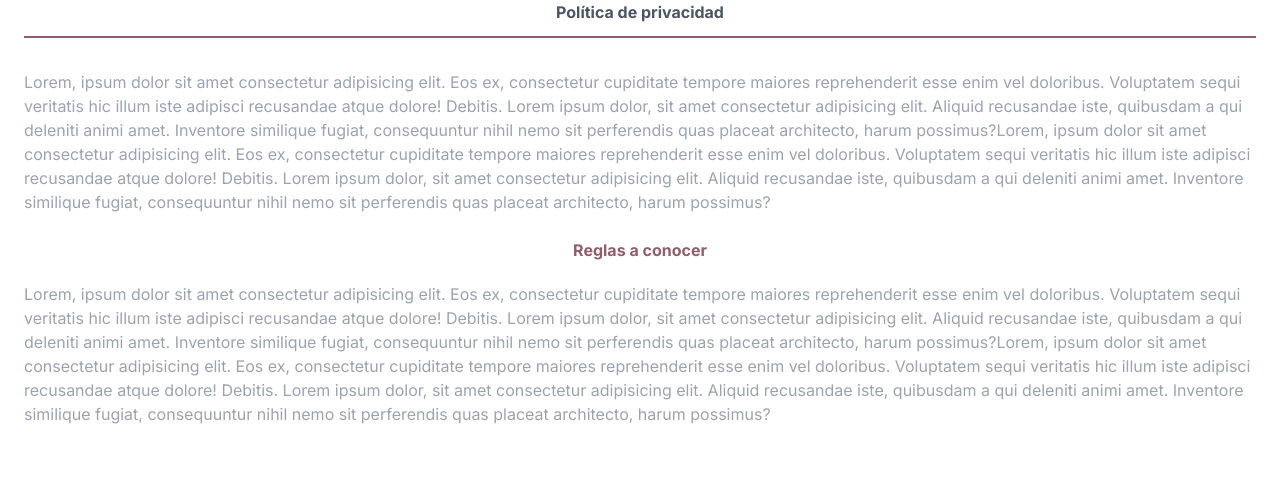
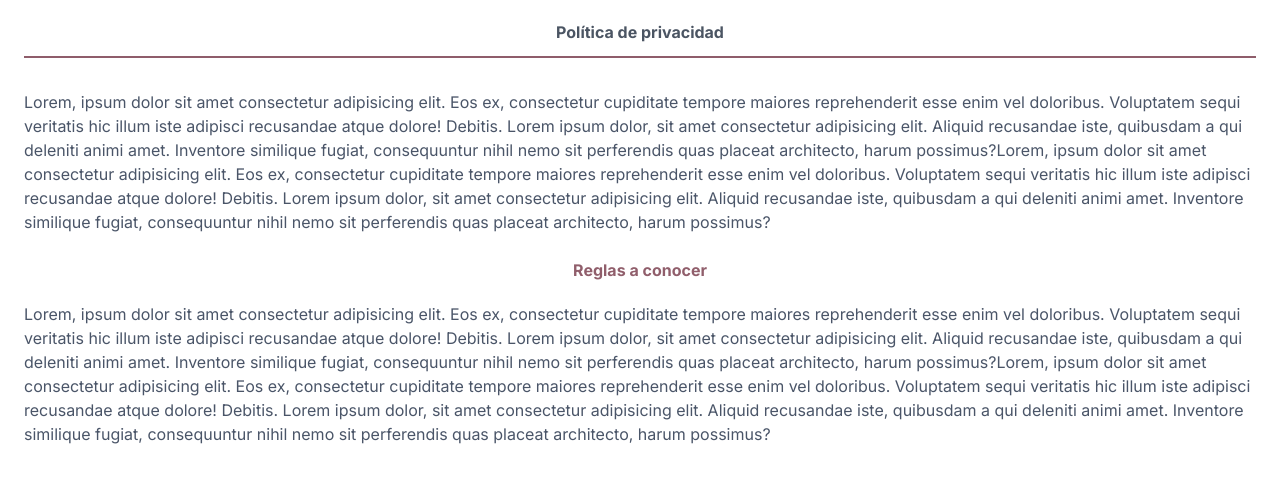
Before and after one commit to chriss8g/Juegos-Caribe, a Next.js app in the folder Frontend/: page /Politica-Privacidad in a window 1280 px wide. Shown: the top 482 px of the page. Built offline with nearby package versions, Linux system fonts and the light colour scheme.

Commit message:
fix: color and margin

```diff
--- a/Frontend/src/Components/SubtitleText/SubtitleText.tsx
+++ b/Frontend/src/Components/SubtitleText/SubtitleText.tsx
@@ -7,7 +7,7 @@ export default function SubtitleText({title, text})
             <div className="text-center text-gray-600 pb-3" >
                 <h3 className="font-bold text-[#5a1024ac] mt-6">{title}</h3>
             </div>
-            <p className={`text-gray-400 mt-2`}>{text}</p>
+            <p className={`text mt-2`}>{text}</p>
         </div>
 
     )
--- a/Frontend/src/Components/TitleText/TitleText.tsx
+++ b/Frontend/src/Components/TitleText/TitleText.tsx
@@ -4,9 +4,9 @@ export default function TitleText({title, text})
     return(
         <div className="mx-6">
             <div className="text-center font-bold border-b-2 border-[#5a1024ac] text-gray-600 pb-3 mb-8" >
-                <h2 className="">{title}</h2>
+                <h2 className="mt-5">{title}</h2>
             </div>
-            <p className={`text-gray-400 mt-5`}>{text}</p>
+            <p className={`text mt-5`}>{text}</p>
         </div>
     )
 }
--- a/Frontend/src/app/globals.css
+++ b/Frontend/src/app/globals.css
@@ -32,7 +32,9 @@
 }
 
 
-
+.text {
+  color: #4A5568
+}
 
 
 /* Mobile Version: 0px - 420px */
```
